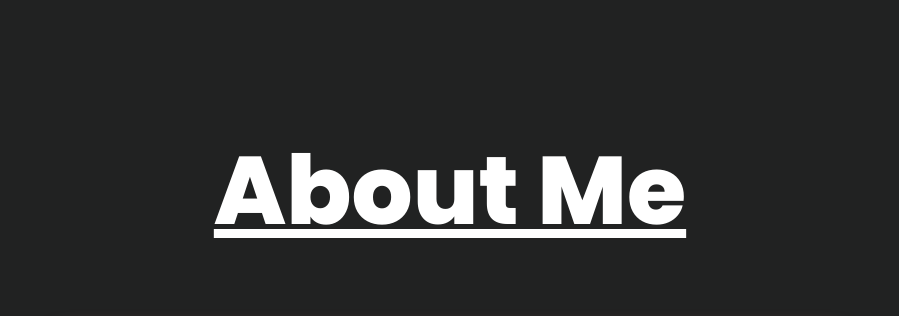
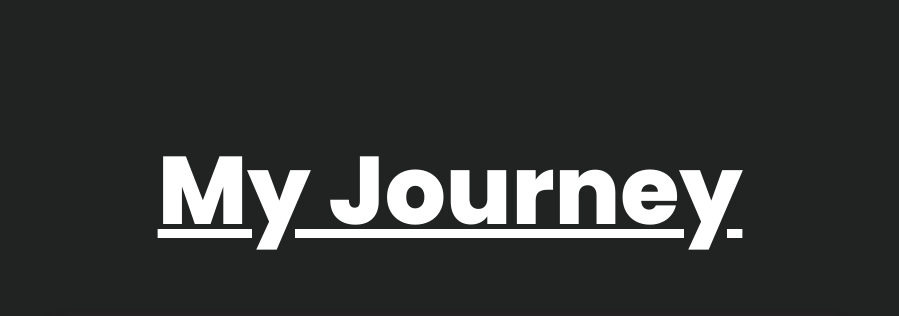
Before and after one commit to Milk3973/flc123, a plain HTML site: page index.html in a window 1280 px wide. Shown: the part 1460-1776 px from the top of the page, without its empty margins (190-1089 px from the left). Drawn offline with nearby package versions, Linux system fonts and the light colour scheme.

Commit message:
Update index.html

```diff
--- a/index.html
+++ b/index.html
@@ -113,7 +113,7 @@
                         class="fa-solid fa-arrow-down-long"></i></a>
             </div>
             <div class="about">
-                <h1 class="sec-title" id="about"><u>About Me</u></h1>
+                <h1 class="sec-title" id="about"><u>My Journey</u></h1>
                 <div class="slideshow">
                     <div
                         style="position: relative; width: 100%; height: 0; padding-top: 56.2500%;
```
